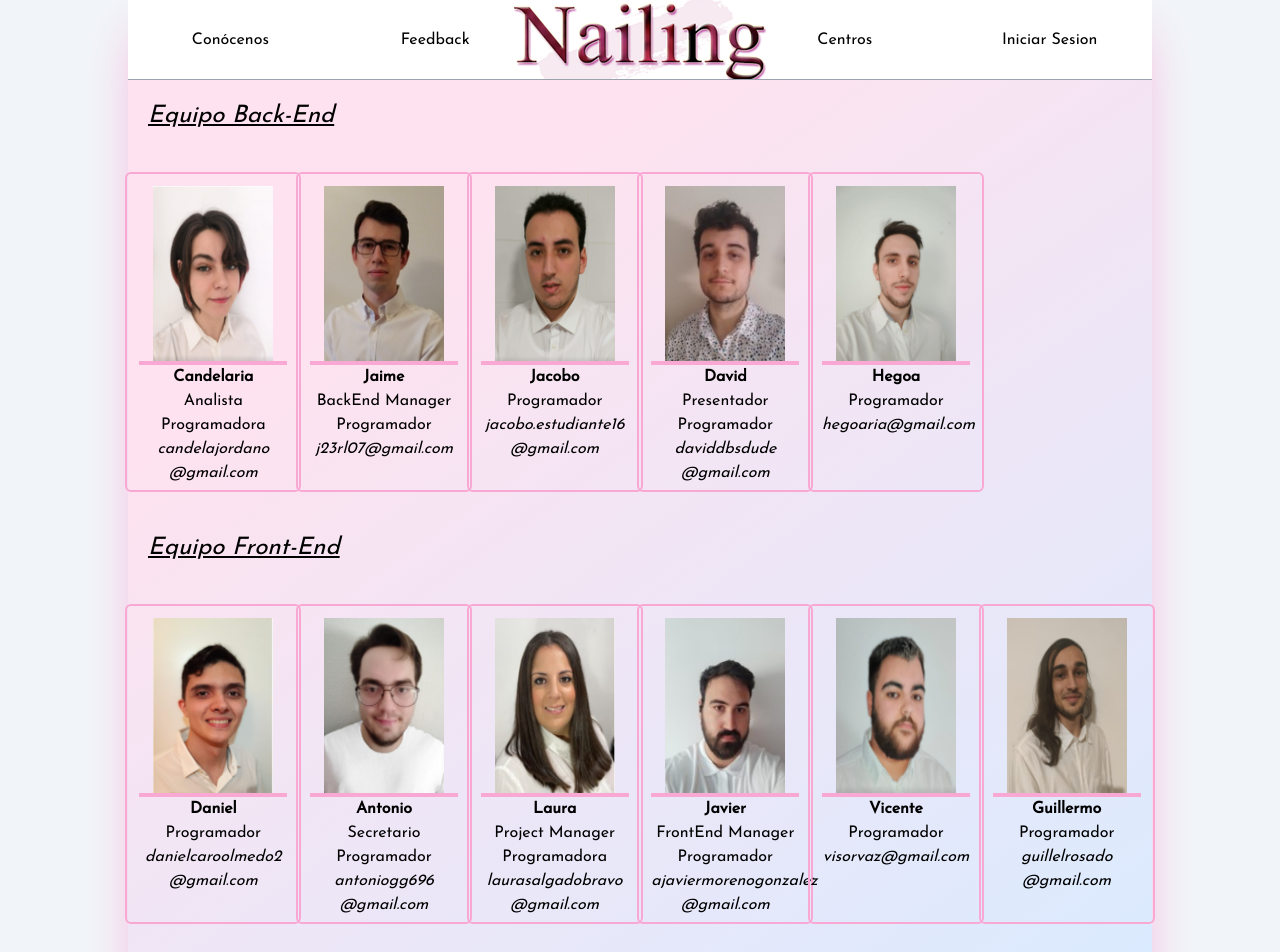
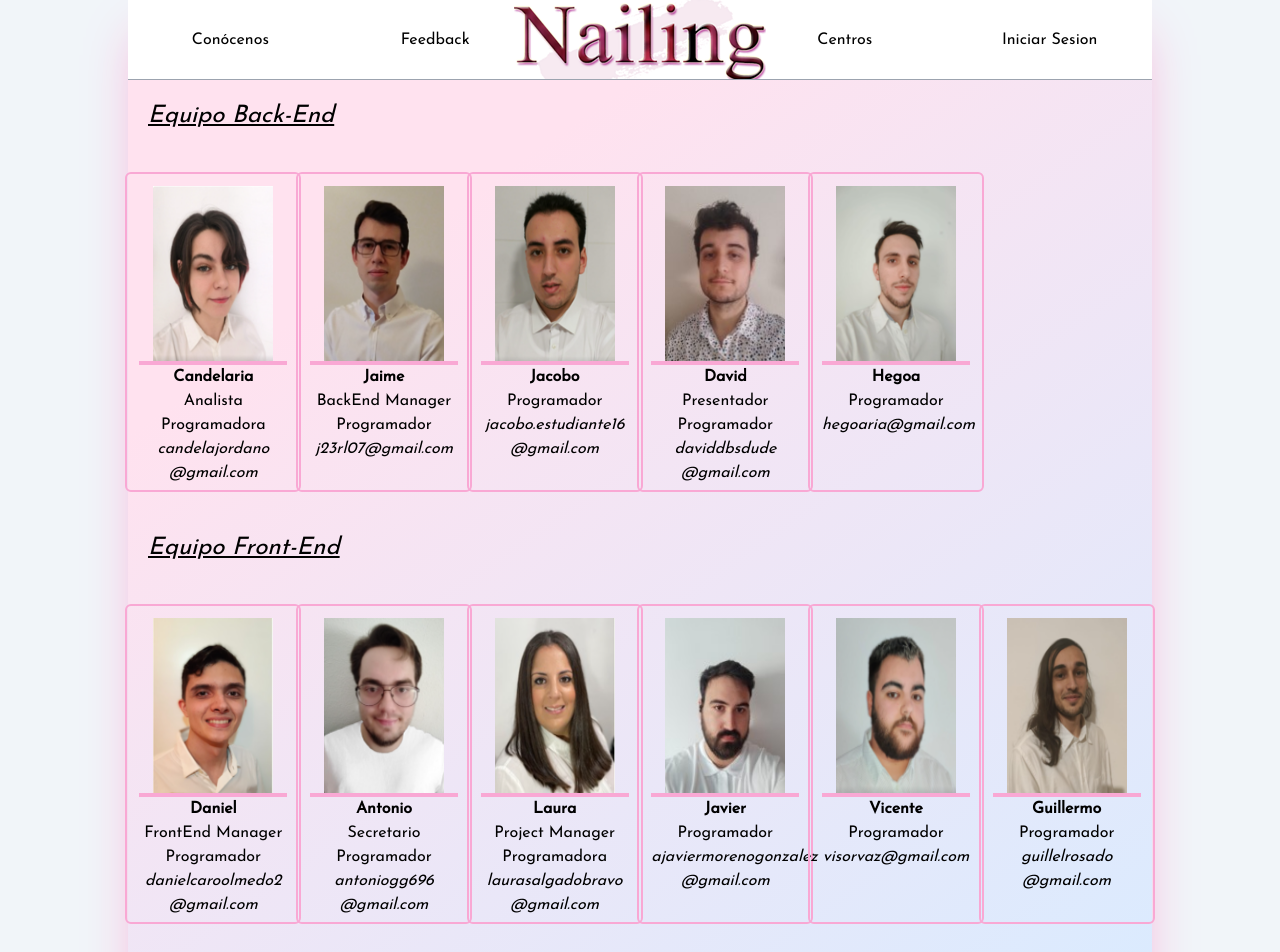
Before and after one commit to lausalbra/nailing, a React (Create React App) app in the folder src/web-app/: page /conocenos in a window 1280 px wide. Shown: the top 952 px of the page. Built offline with nearby package versions, Linux system fonts and the light colour scheme.

Commit message:
fix/Roles de grupo
Se ha arreglado una errata en los roles de grupo

```diff
--- a/src/web-app/src/views/Conocenos/index.js
+++ b/src/web-app/src/views/Conocenos/index.js
@@ -30,10 +30,10 @@ export function Conocenos() {
             <h1 className='p-5 text-2xl underline'><i>Equipo Front-End</i></h1>
             <div className='grid grid-rows-1 lg:grid-cols-6 text-center place-items-center'>
 
-                <CardWorker photo={dani} name="Daniel" role="Programador" mail="danielcaroolmedo2 @gmail.com" />
+                <CardWorker photo={dani} name="Daniel" role="FrontEnd Manager Programador" mail="danielcaroolmedo2 @gmail.com" />
                 <CardWorker photo={gonza} name="Antonio" role="Secretario Programador" mail="antoniogg696 @gmail.com" />
                 <CardWorker photo={laura} name="Laura" role="Project Manager Programadora" mail="laurasalgadobravo @gmail.com" />
-                <CardWorker photo={javi} name="Javier" role="FrontEnd Manager Programador" mail="ajaviermorenogonzalez @gmail.com" />
+                <CardWorker photo={javi} name="Javier" role="Programador" mail="ajaviermorenogonzalez @gmail.com" />
                 <CardWorker photo={vicen} name="Vicente" role="Programador" mail="visorvaz@gmail.com" />
                 <CardWorker photo={guille} name="Guillermo" role="Programador" mail="guillelrosado @gmail.com" />
 
```
